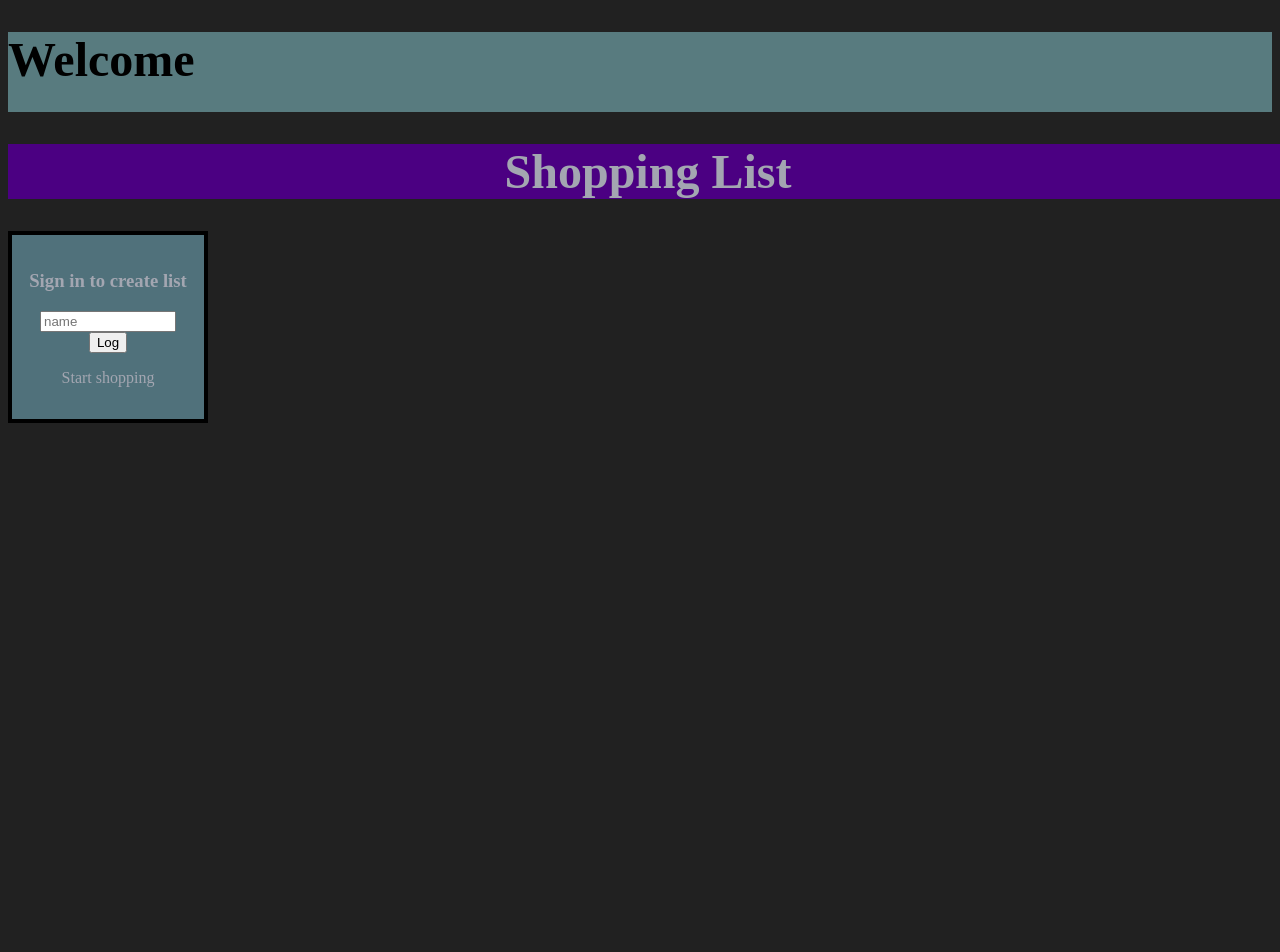
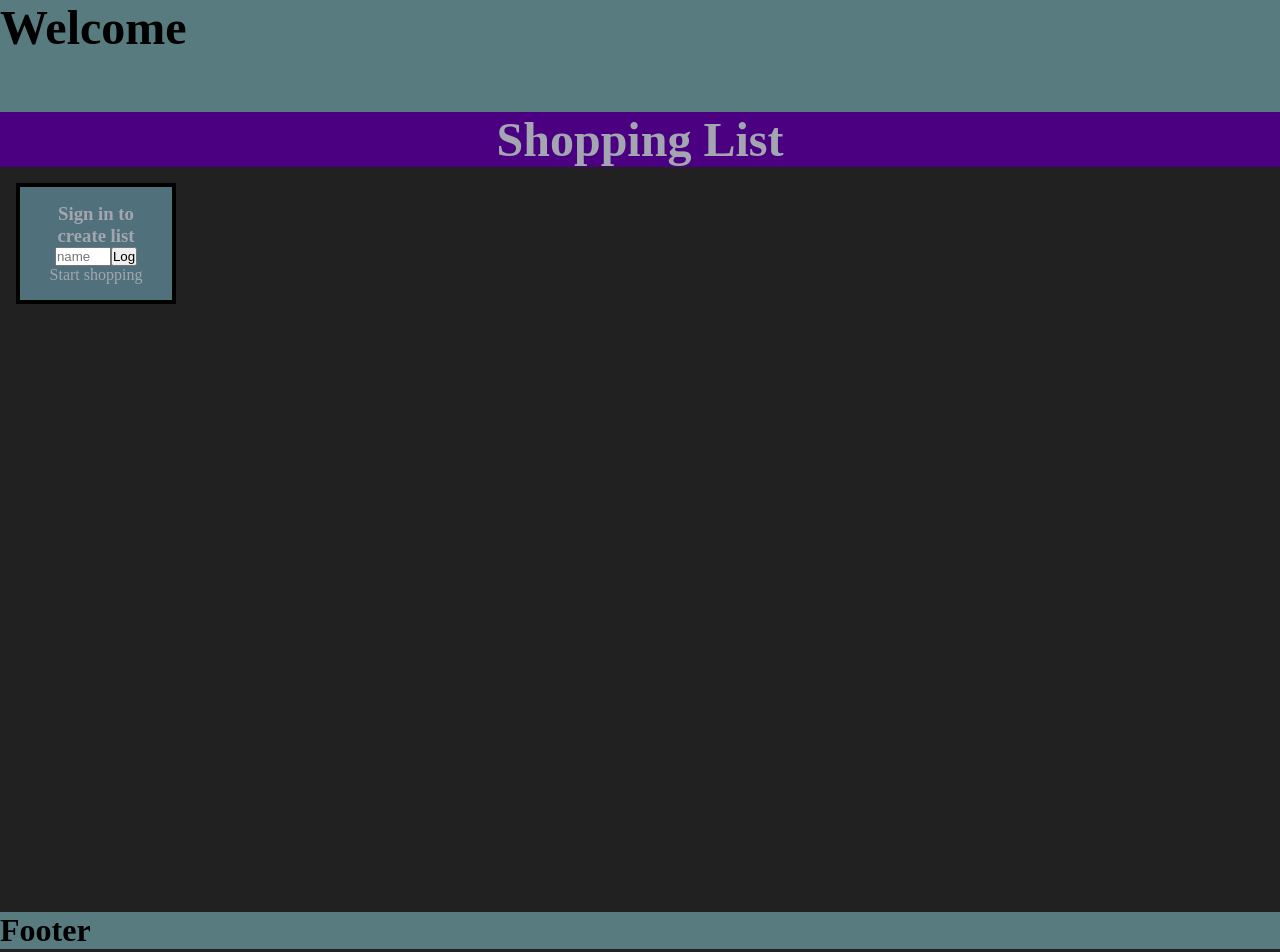
Before and after one commit to Joseph-K-B/shop-list, a React app: page / in a window 1280 px wide. Shown: the top 952 px of the page. Built offline with nearby package versions, Linux system fonts and the light colour scheme.

Commit message:
fixed margin issue

```diff
--- a/src/App.css
+++ b/src/App.css
@@ -1,3 +1,9 @@
+* {
+    box-sizing: border-box;
+    padding: 0;
+    margin: 0;
+}
+
 html {
     background-color: #212121;
 }
--- a/src/views/Home/Home.css
+++ b/src/views/Home/Home.css
@@ -6,6 +6,7 @@
 
 header {
     min-height: 10vh;
+    height: 7rem;
     min-width: 95vw;
     background-color: #587B7F;
 }
@@ -16,3 +17,7 @@ main {
     color: #A3A6B1;
     background-color: #212121;
 }
+
+footer {
+    background-color: #587B7F;
+}
--- a/src/views/Shopping/Shopping.css
+++ b/src/views/Shopping/Shopping.css
@@ -14,8 +14,9 @@
     border: 0.25rem black solid;
     background-color: #50717b;
     padding: 5%;
+    margin: 5%;
 }
 
 input {
-    max-width: 8rem;
+    max-width: 3.5rem;
 }
```
